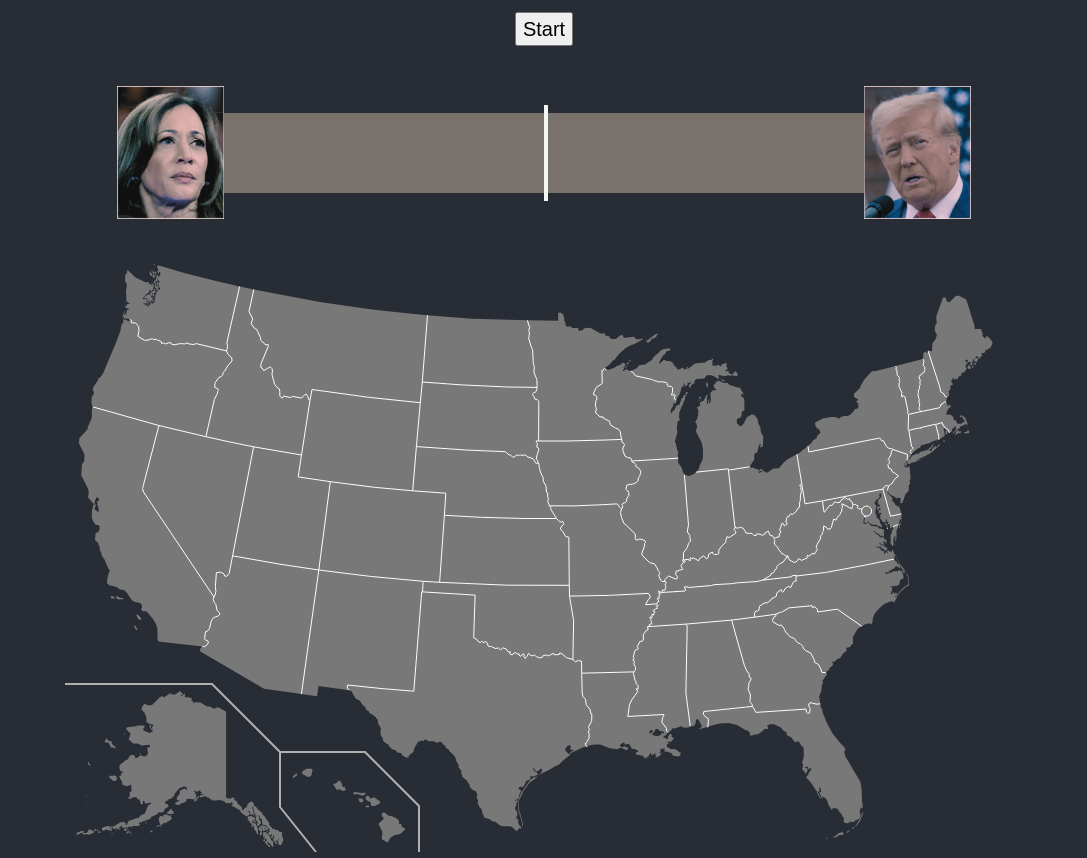
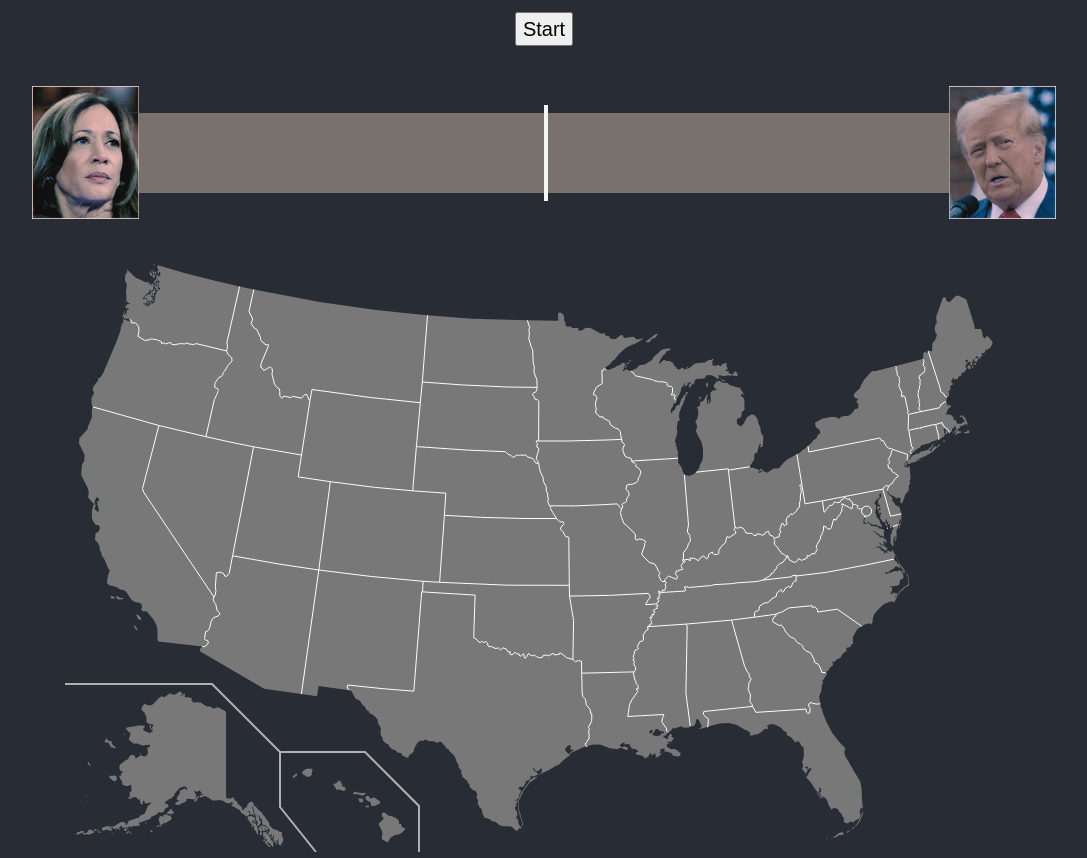
Before and after one commit to xing142857/Game, a React (Create React App) app in the folder game/: page / in a window 1280 px wide. Shown: the whole page, without its empty margins (96-1183 px from the left). Built offline with nearby package versions, Linux system fonts and the light colour scheme.

Commit message:
dynamic bar initial

```diff
--- a/game/src/pages/ElectionGame.js
+++ b/game/src/pages/ElectionGame.js
@@ -7,6 +7,9 @@ import Trump from '../image/Trump.jpg'
 import Harris from '../image/Harris.jpg'
 
 const ElectionGame = () => {
+
+    const [blueBar, setblueBar] = useState(0);
+    const [redBar, setredBar] = useState(0);
 
     const electionCollege = {
         "ca": 54,
@@ -28,8 +31,8 @@ const ElectionGame = () => {
         "dc": 3,
         "de": 3,
         "vt": 3,
-        "me": 2,
-        "ne": 1,
+        "me": 4,
+        "ne": 5,
         "pa": 19,
         "ga": 16,
         "nc": 16,
@@ -77,9 +80,9 @@ const ElectionGame = () => {
             </Container>
             <Container className='w-full flex justify-center items-center mt-10'>
                 <Image className='w-1/12' alt="Harris" src={Harris} thumbnail/>
-                <div className={`h-20 left-1/4 bg-democratic absolute`}></div>
-                <div className='w-6/12 h-20 bg-stone-500'></div>
-                <div className={`h-20 right-1/4 bg-republican absolute`}></div>
+                <div className={`h-20 w-${blueBar}px left-1/4 bg-democratic absolute`}></div>
+                <div className='w-810px h-20 bg-stone-500'></div>
+                <div className={`h-20 w-${redBar}px right-1/4 bg-republican absolute`}></div>
                 <div className='w-1 h-24 bg-stone-100 absolute left-1/2'></div>
                 <Image className='w-1/12' alt="Trump" src={Trump} thumbnail/>
             </Container>
--- a/game/tailwind.config.js
+++ b/game/tailwind.config.js
@@ -15,6 +15,35 @@ module.exports = {
       colors: {
         'republican': '#610a0d',
         'democratic': '#00405b',
+      },
+      width: {
+        '540px': '540px',
+        '810px': '810px',
+        '0px': '0px',
+        '1.5px': '1.5px',
+        '3px': '3px',
+        '4.5px': '4.5px',
+        '6px': '6px',
+        '7.5px': '7.5px',
+        '9px': '9px',
+        '10.5px': '10.5px',
+        '12px': '12px',
+        '13.5px': '13.5px',
+        '15px': '15px',
+        '16.5px': '16.5px',
+        '18px': '18px',
+        '19.5px': '19.5px',
+        '21px': '21px',
+        '22.5px': '22.5px',
+        '24px': '24px',
+        '25.5px': '25.5px',
+        '27px': '27px',
+        '28.5px': '28.5px',
+        '30px': '30px',
+        '42px': '42px',
+        '45px': '45px',
+        '60px': '60px',
+        '81px': '81px',
       }
     }
   },
```
